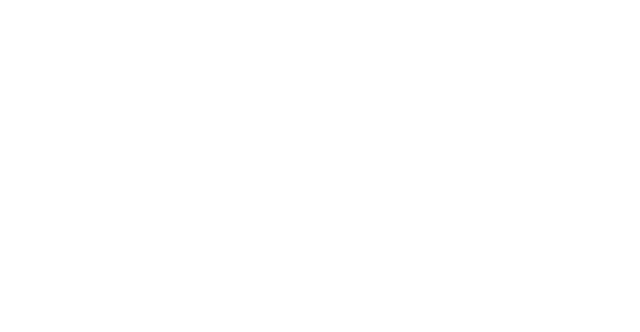
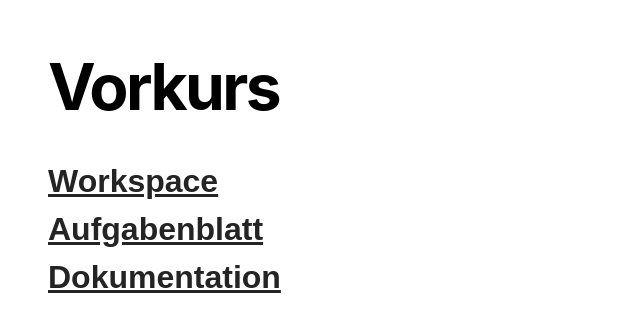
Before and after one commit to occloxium/occloxium-com, a Vue app in the folder client/: page /vorkurs in a window 1280 px wide. Shown: the top 332 px of the page, without its empty margins (0-640 px from the left). Built offline with nearby package versions, Linux system fonts and the light colour scheme; a web font is replaced by a local one.

Commit message:
added temporary vorkurs site
Signed-off-by: Alexander Bartolomey <occloxium@gmail.com>

```diff
--- a/client/src/router.js
+++ b/client/src/router.js
@@ -4,6 +4,7 @@ import Router from 'vue-router';
 import {
   Home,
   CaseStudy,
+  Vorkurs,
 } from '@/views';
 
 import {
@@ -43,6 +44,11 @@ export default new Router({
           component: CaseStudyHub,
         }
       ]
+    },
+    {
+      path: '/vorkurs',
+      name: 'Vorkurs',
+      component: Vorkurs
     }
   ]
 });
--- /dev/null
+++ b/client/src/views/Vorkurs.vue
@@ -0,0 +1,29 @@
+<template>
+  <div>
+    <h1>Vorkurs</h1>
+    <a href="https://cdn.occloxium.com/g/vorkurs/workspace.zip">Workspace</a>
+    <a href="https://cdn.occloxium.com/g/vorkurs/Java%2007%20Aufgabenblatt%20-%20Wettbewerb.pdf">Aufgabenblatt</a>
+    <a href="https://cdn.occloxium.com/g/vorkurs/Java%2006%20Obstacle%20Run%20-%20Dokumentation.pdf">Dokumentation</a>
+  </div>
+</template>
+
+<script>
+export default {
+
+}
+</script>
+
+<style lang="sass" scoped>
+div
+  padding: 3em
+h1
+  padding: 0
+  margin: 0 0 0.5em
+  font-size: 4em
+a
+  display: block
+  font-weight: bold
+  font-size: 2em
+  color: #242424
+  line-height: 1.5
+</style>
--- a/client/src/views/index.js
+++ b/client/src/views/index.js
@@ -2,10 +2,12 @@ import About from './About';
 import Intro from './Intro';
 import Home from './Home';
 import CaseStudy from './CaseStudy';
+import Vorkurs from './Vorkurs';
 
 export {
   Home,
   Intro,
   About,
   CaseStudy,
+  Vorkurs,
 };
```
